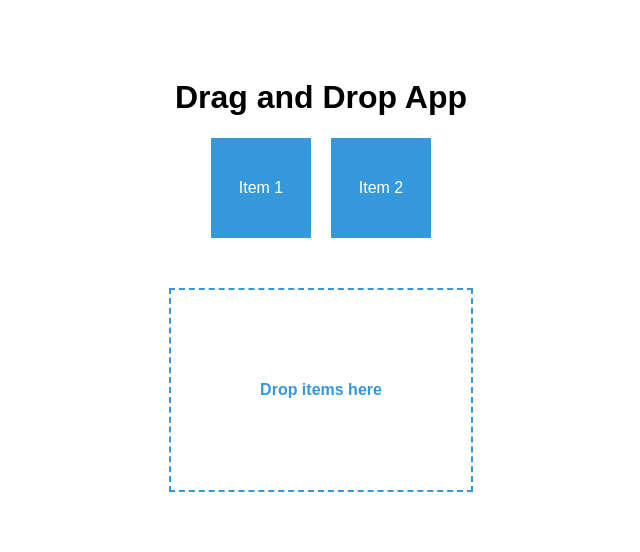
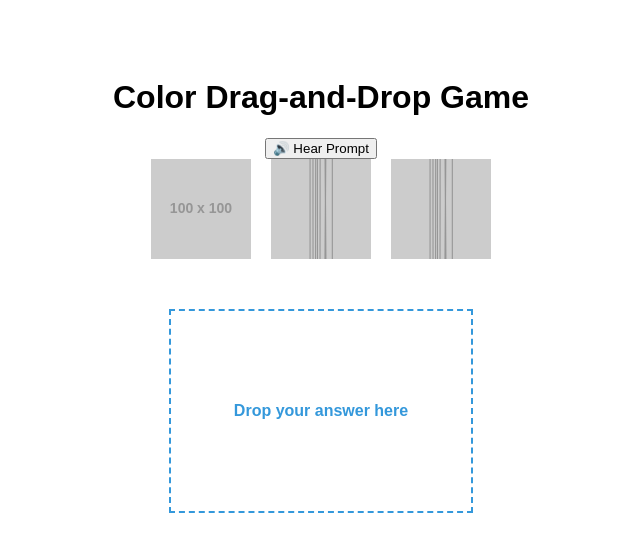
Before and after one commit to divyam-vns/daily-skills-app, a plain HTML site: page index.html in a window 1280 px wide. Shown: the whole page, without its empty margins (319-959 px from the left). Drawn offline with Linux system fonts and the light colour scheme; placeholder pictures from the web are drawn by us.

Commit message:
Update index.html

```diff
--- a/index.html
+++ b/index.html
@@ -3,18 +3,31 @@
 <head>
   <meta charset="UTF-8">
   <meta name="viewport" content="width=device-width, initial-scale=1.0">
-  <title>Drag and Drop App</title>
+  <title>Daily Skills - Color Game</title>
   <link rel="stylesheet" href="style.css">
 </head>
 <body>
-  <h1>Drag and Drop App</h1>
+  <h1>Color Drag-and-Drop Game</h1>
 
+  <!-- Prompt Section -->
+  <div id="prompt"></div>
+  <button id="speakBtn">🔊 Hear Prompt</button>
+
+  <!-- Images to drag -->
   <div class="container">
-    <div class="draggable" draggable="true" id="item1">Item 1</div>
-    <div class="draggable" draggable="true" id="item2">Item 2</div>
+    <img src="https://via.placeholder.com/100/FF0000/FFFFFF?text=Red"
+         draggable="true" id="red" class="draggable">
+    <img src="https://via.placeholder.com/100/0000FF/FFFFFF?text=Blue"
+         draggable="true" id="blue" class="draggable">
+    <img src="https://via.placeholder.com/100/00FF00/FFFFFF?text=Green"
+         draggable="true" id="green" class="draggable">
   </div>
 
-  <div class="dropzone" id="dropzone">Drop items here</div>
+  <!-- Drop zone -->
+  <div class="dropzone" id="dropzone">Drop your answer here</div>
+
+  <!-- Feedback -->
+  <div id="feedback"></div>
 
   <script src="script.js"></script>
 </body>
```
